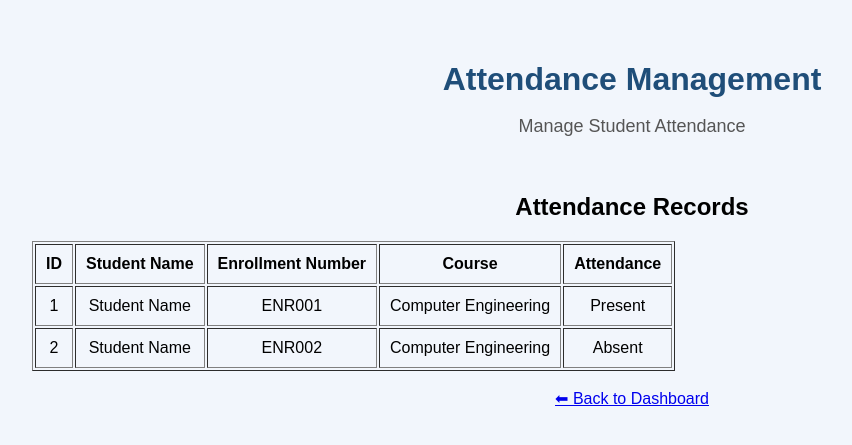
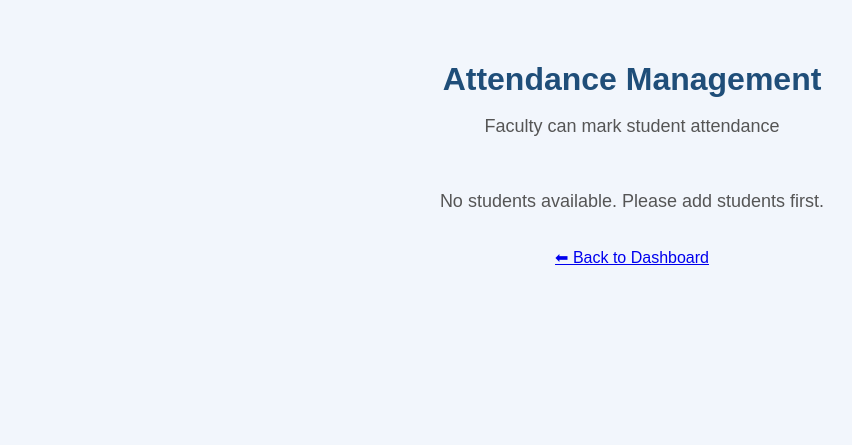
Before and after one commit to krishnachauhan0204-collab/College-ERP-Management-System, a Flask app: page /attendance in a window 1280 px wide. Shown: the top 445 px of the page, without its empty margins (8-860 px from the left). Run offline with Flask 3, Linux system fonts and the light colour scheme.

Commit message:
Update attendance.html

```diff
--- a/templates/attendance.html
+++ b/templates/attendance.html
@@ -9,37 +9,65 @@
 
     <h1>Attendance Management</h1>
 
-    <p>Manage Student Attendance</p>
+    <p>Faculty can mark student attendance</p>
 
     <br>
 
-    <h2>Attendance Records</h2>
+    {% if students %}
+
+    <form method="POST">
 
         <table border="1" cellpadding="10">
+
             <tr>
                 <th>ID</th>
                 <th>Student Name</th>
                 <th>Enrollment Number</th>
-            <th>Course</th>
+                <th>Course / Branch</th>
                 <th>Attendance</th>
             </tr>
 
+            {% for student in students %}
+
             <tr>
-            <td>1</td>
-            <td>Student Name</td>
-            <td>ENR001</td>
-            <td>Computer Engineering</td>
-            <td>Present</td>
+                <td>{{ student[0] }}</td>
+                <td>{{ student[1] }}</td>
+                <td>{{ student[2] }}</td>
+                <td>{{ student[3] }}</td>
+
+                <td>
+                    <label>
+                        <input type="radio"
+                               name="attendance_{{ student[0] }}"
+                               value="Present"
+                               required>
+                        Present
+                    </label>
+
+                    <label>
+                        <input type="radio"
+                               name="attendance_{{ student[0] }}"
+                               value="Absent">
+                        Absent
+                    </label>
+                </td>
             </tr>
 
-        <tr>
-            <td>2</td>
-            <td>Student Name</td>
-            <td>ENR002</td>
-            <td>Computer Engineering</td>
-            <td>Absent</td>
-        </tr>
+            {% endfor %}
+
         </table>
+
+        <br>
+
+        <button type="submit">Save Attendance</button>
+
+    </form>
+
+    {% else %}
+
+        <p>No students available. Please add students first.</p>
+
+    {% endif %}
 
     <br>
 
```
Lines whose indentation alone changed are shown as unchanged.
